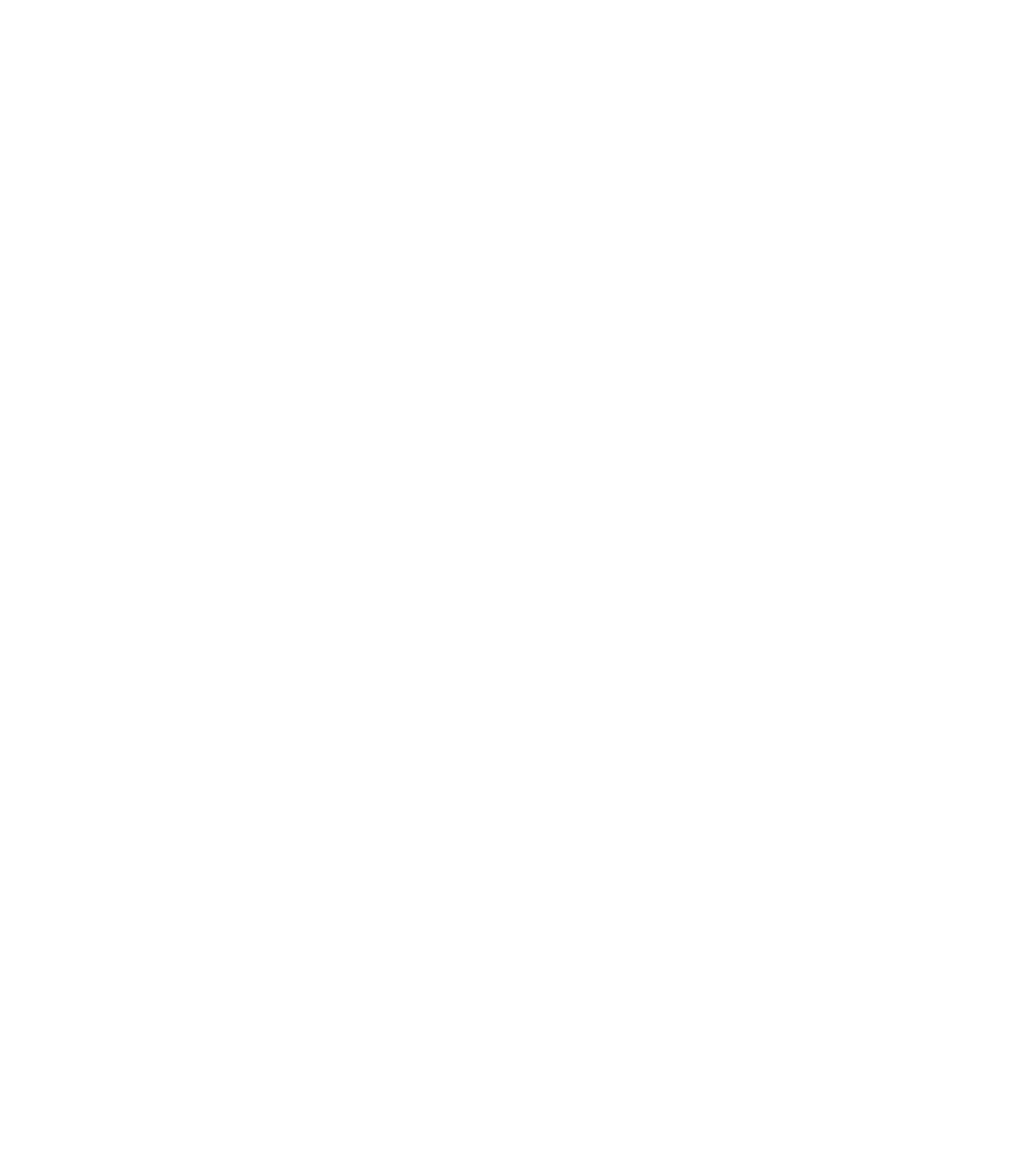
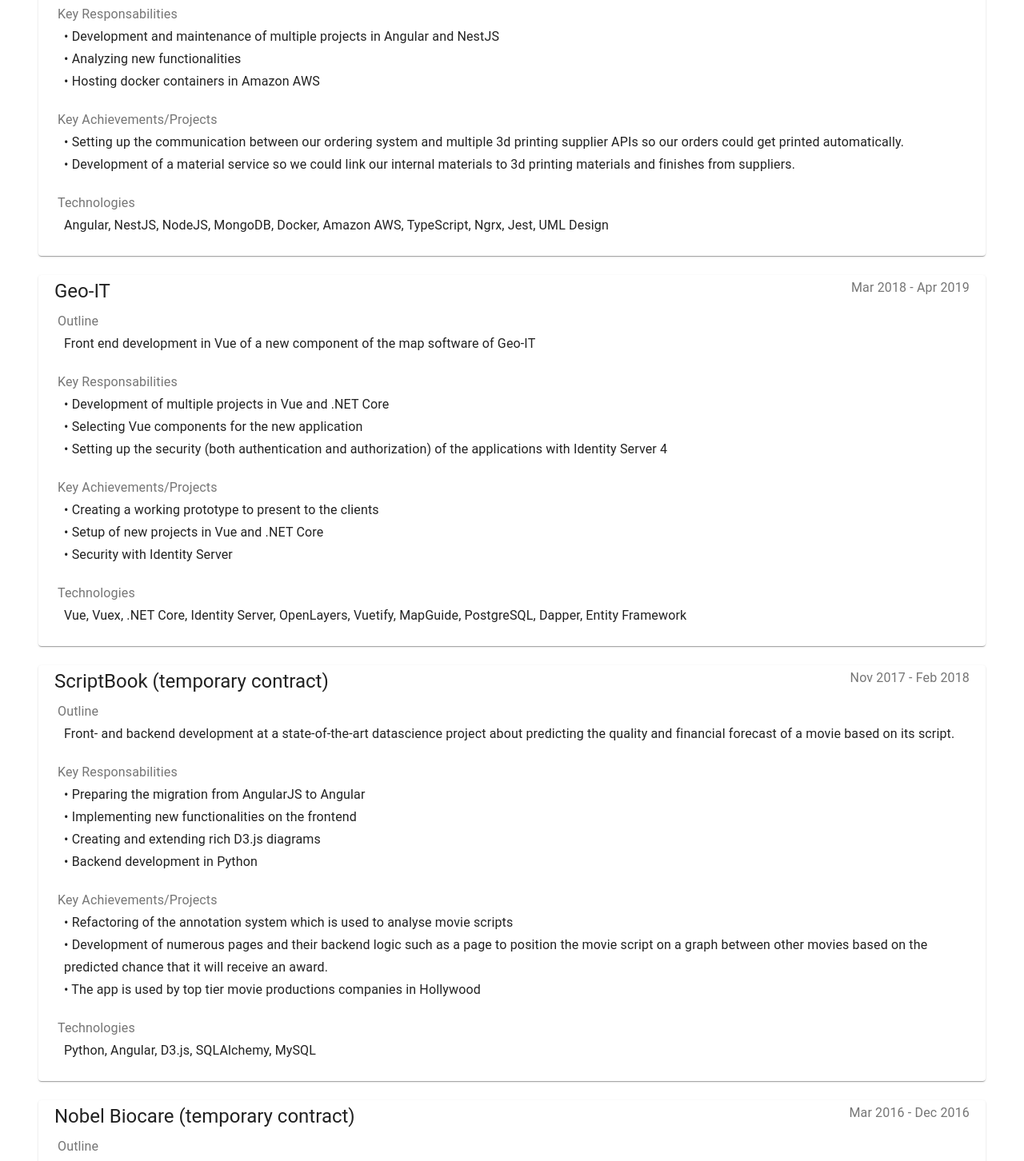
Before and after one commit to bartvanraes/cv-website-react, a React (Create React App) app: page / in a window 1280 px wide. Shown: the part 280-1732 px from the top of the page at 80% size. Before the commit the page ends 800 px from the top, so only its background shows below. Built offline with nearby package versions, Linux system fonts and the light colour scheme.

Commit message:
Workexperiences added

```diff
--- a/src/components/workExperiences/WorkExperienceItemComponent.css
+++ b/src/components/workExperiences/WorkExperienceItemComponent.css
@@ -0,0 +1,3 @@
+/*.same-line {
+    display: flex;
+}*/
--- a/src/components/workExperiences/WorkExperienceItemContainer.js
+++ b/src/components/workExperiences/WorkExperienceItemContainer.js
@@ -3,15 +3,128 @@
 import CardActions from '@material-ui/core/CardActions'
 import CardContent from '@material-ui/core/CardContent'
 import Typography from '@material-ui/core/Typography'
+import Grid from '@material-ui/core/Grid'
+import { makeStyles } from '@material-ui/core'
 
+const formatDate = (dateStr) => {
+    // couldn't quickly find a good method or library
+    const [day, month, year] = dateStr.split('/')
+    let monthName = ''
+    switch (month) {
+        case '01':
+            monthName = 'Jan'
+            break
+        case '02':
+            monthName = 'Feb'
+            break
+        case '03':
+            monthName = 'Mar'
+            break
+        case '04':
+            monthName = 'Apr'
+            break
+        case '05':
+            monthName = 'May'
+            break
+        case '06':
+            monthName = 'Jun'
+            break
+        case '07':
+            monthName = 'Jul'
+            break
+        case '08':
+            monthName = 'Aug'
+            break
+        case '09':
+            monthName = 'Sep'
+            break
+        case '10':
+            monthName = 'Oct'
+            break
+        case '11':
+            monthName = 'Nov'
+            break
+        case '12':
+            monthName = 'Dec'
+            break
+    }
+
+    console.log(month)
+    return `${monthName} ${year}`
+}
+
+const showTechnologies = techList => {
+    //return techList.map((tech) => `${tech}, `)
+    return techList.join(', ')
+}
+
+const formatCompanyName = workExperience => {
+    if (workExperience.consultancy && workExperience.consultancyCompany !== undefined) {
+        return `${workExperience.company} (consultancy via ${workExperience.consultancyCompany})`
+    }
+
+    if (workExperience.temporary) {
+        return `${workExperience.company} (temporary contract)`
+    }
+
+    return workExperience.company
+}
+
+const useStyles = makeStyles(theme => ({
+    typeographyStyleTitle: {
+        paddingLeft: theme.spacing(1),
+        paddingRight: theme.spacing(2)
+    },
+    typeographyStyleParagraph: {
+        paddingLeft: theme.spacing(2),
+        paddingRight: theme.spacing(2),
+        whiteSpace: 'pre-line'
+    }
+}))
 
 function WorkExperienceItemContainer(props) {
-    console.log(props)
+    const classes = useStyles()
     return (
         <Card>
             <CardContent>
-                <Typography>
-                    {props.item.company}
+                <Grid
+                    container
+                    justify="space-between"
+                    spacing={3}>
+                    <Typography variant="h5" className={classes.typeographyStyleParagraph}>
+                        {formatCompanyName(props.item)}
+                    </Typography>
+                    <Typography color="textSecondary" className={classes.typeographyStyleParagraph}>
+                        {formatDate(props.item.startDate)} - {formatDate(props.item.endDate)}
+                    </Typography>
+                </Grid>
+                <br />
+                <Typography color="textSecondary" variant="subtitle1" className={classes.typeographyStyleTitle}>
+                    Outline
+                </Typography>
+                <Typography variant="subtitle1" className={classes.typeographyStyleParagraph}>
+                    {props.item.outline}
+                </Typography>
+                <br />
+                <Typography color="textSecondary" variant="subtitle1" className={classes.typeographyStyleTitle}>
+                    Key Responsabilities
+                </Typography>
+                <Typography variant="subtitle1" className={classes.typeographyStyleParagraph}>
+                    {props.item.responsabilities}
+                </Typography>
+                <br />
+                <Typography color="textSecondary" variant="subtitle1" className={classes.typeographyStyleTitle}>
+                    Key Achievements/Projects
+                </Typography>
+                <Typography variant="subtitle1" className={classes.typeographyStyleParagraph}>
+                    {props.item.projects}
+                </Typography>
+                <br />
+                <Typography color="textSecondary" variant="subtitle1" className={classes.typeographyStyleTitle}>
+                    Technologies
+                </Typography>
+                <Typography variant="subtitle1" className={classes.typeographyStyleParagraph}>
+                    {showTechnologies(props.item.skills)}
                 </Typography>
             </CardContent>
         </Card>
--- a/src/components/workExperiences/WorkExperienceOverviewContainer.js
+++ b/src/components/workExperiences/WorkExperienceOverviewContainer.js
@@ -20,7 +20,7 @@
 const showWorkExperiences = (workExperiences) => {
     console.log('showWorkExperiences')
     console.log(workExperiences)
-    return workExperiences.map((work) => <Grid item xs={3} key={work.startDate}><WorkExperienceItem key={work.startDate} item={work}></WorkExperienceItem></Grid>)
+    return workExperiences.map((work) => <Grid item xs={12} key={work.startDate}><WorkExperienceItem key={work.startDate} item={work}></WorkExperienceItem></Grid>)
 }
 
 function WorkExperienceOverviewContainer(props) {
--- a/src/data/workExperienceData.js
+++ b/src/data/workExperienceData.js
@@ -4,32 +4,32 @@
         location: 'Antwerp',
         position: 'Angular/Nest.js Developer',
         startDate: '01/04/2019',
-        endDate: '01/01/2020',
+        endDate: '27/01/2020',
         temporary: false,
         consultancy: false,
         outline: 'Full stack development in Angular, NestJs (nodejs) and Typescript for multiple projects related to 3D printing.',
-        responsabilities: `Development and maintenance of multiple projects in Angular and NestJS
-        Analyzing new functionalities
-        Hosting docker containers in Amazon AWS`,
-        projects: `Setting up the communication between our ordering system and multiple 3d printing supplier APIs so our orders could get printed automatically.
-        Development of a material service so we could link our internal materials to 3d printing materials and finishes from suppliers.`,
-        skills: ['Angular', 'NestJS', 'NodeJS', 'MongoDB', 'Docker', 'Amazon AWS', 'TypeScript', 'Ngrx', 'Jest']
+        responsabilities: `• Development and maintenance of multiple projects in Angular and NestJS
+        • Analyzing new functionalities
+        • Hosting docker containers in Amazon AWS`,
+        projects: `• Setting up the communication between our ordering system and multiple 3d printing supplier APIs so our orders could get printed automatically.
+        • Development of a material service so we could link our internal materials to 3d printing materials and finishes from suppliers.`,
+        skills: ['Angular', 'NestJS', 'NodeJS', 'MongoDB', 'Docker', 'Amazon AWS', 'TypeScript', 'Ngrx', 'Jest', 'UML Design']
     },
     {
         company: 'Geo-IT',
         location: 'Antwerp',
         position: 'Vue/.NET Developer',
         startDate: '01/03/2018',
-        endDate: '01/04/2019',
+        endDate: '30/04/2019',
         temporary: false,
         consultancy: false,
         outline: 'Front end development in Vue of a new component of the map software of Geo-IT',
-        responsabilities: `Development of multiple projects in Vue and .NET Core
-        Selecting Vue components for the new application
-        Setting up the security (both authentication and authorization) of the applications with Identity Server 4`,
-        projects: `Creating a working prototype to present to the clients
-        Setup of new projects in Vue and .NET Core
-        Security with Identity Server`,
+        responsabilities: `• Development of multiple projects in Vue and .NET Core
+        • Selecting Vue components for the new application
+        • Setting up the security (both authentication and authorization) of the applications with Identity Server 4`,
+        projects: `• Creating a working prototype to present to the clients
+        • Setup of new projects in Vue and .NET Core
+        • Security with Identity Server`,
         skills: ['Vue', 'Vuex', '.NET Core', 'Identity Server', 'OpenLayers', 'Vuetify', 'MapGuide', 'PostgreSQL', 'Dapper', 'Entity Framework']
     },
     {
@@ -37,18 +37,100 @@
         location: 'Antwerp',
         position: 'Python Developer',
         startDate: '01/11/2017',
-        endDate: '01/02/2018',
+        endDate: '28/02/2018',
         temporary: true,
         consultancy: false,
         outline: `Front- and backend development at a state-of-the-art datascience project about predicting the quality and financial forecast of a movie based on its script.`,
-        responsabilities: `Preparing the migration from AngularJS to Angular
-        Implementing new functionalities on the frontend
-        Creating and extending rich D3.js diagrams
-        Backend development in Python`,
-        projects: `Refactoring of the annotation system which is used to analyse movie scripts
-        Development of numerous pages and their backend logic such as a page to position the movie script on a graph between other movies based on the predicted chance that it will receive an award.
-        The app is used by top tier movie productions companies in Hollywood`,
+        responsabilities: `• Preparing the migration from AngularJS to Angular
+        • Implementing new functionalities on the frontend
+        • Creating and extending rich D3.js diagrams
+        • Backend development in Python`,
+        projects: `• Refactoring of the annotation system which is used to analyse movie scripts
+        • Development of numerous pages and their backend logic such as a page to position the movie script on a graph between other movies based on the predicted chance that it will receive an award.
+        • The app is used by top tier movie productions companies in Hollywood`,
         skills: ['Python', 'Angular', 'D3.js', 'SQLAlchemy', 'MySQL']
+    },
+    {
+        company: 'Nobel Biocare',
+        location: 'Mechelen',
+        position: '.NET Developer',
+        startDate: '01/03/2016',
+        endDate: '31/12/2016',
+        temporary: true,
+        consultancy: false,
+        outline: `Development according to the scrum guidelines of Puls, a licensing and versioning platform to support Nobel Biocare's dental solutions.
+        I was also in charge of setting up a new project in Angular 2`,
+        responsabilities: `• Implementing new functionality in an ASP.NET MVC project
+        • Writing unit- and integration tests
+        • Bugfixing`,
+        projects: `• Setting up a new project in Angular 2`,
+        skills: ['.NET', 'Angular', 'ASP.NET MVC', 'WPF', 'jQuery', 'nHibernate']
+    },
+    {
+        company: 'Multiple interim projects via Accent Jobs',
+        location: '',
+        position: '.NET Developer',
+        startDate: '01/09/2014',
+        endDate: '30/06/2015',
+        temporary: true,
+        consultancy: true,
+        outline: `Development of projects for multiple clients in .NET via Accent Jobs
+        Some of the clients were Kenze, BPM Software, iCUE Consulting and Farmad`,
+        responsabilities: `• Development in different technological environments such as ASP.NET MVC 5, AngularJS and Winforms
+        • Development of a working prototype
+        • Refactoring of existing webpages with performance issues
+        • Bugfixing`,
+        projects: `• Farmad: Development of a prototype of their new application for the Farma 2014 expo
+        • Kenze: Front end development in ASP.NET MVC for a project about parking spots
+        • BPM Software: Development in AngularJS of a room rental application`,
+        skills: ['.NET', 'AngularJS', 'ASP.NET MVC', 'WPF', 'jQuery', 'Entity Framework', 'Kendo-ui', 'Rest API', 'DevExpress Controls', 'DevExpress XPO', 'Firebird']
+    },
+    {
+        company: 'Experteam',
+        location: 'Antwerpen',
+        position: '.NET Developer',
+        startDate: '01/01/2013',
+        endDate: '01/09/2014',
+        temporary: false,
+        consultancy: true,
+        outline: `Development in team of a fare and customer module in WPF and .NET 4.0 as part of the Mobiguider project for Prodata and De Lijn.`,
+        responsabilities: `• Development in .NET and WPF
+        • Writing unit-, acceptation- and UI tests in nUnit, Specflow and Gherkin
+        • Creating technical analysis documentation`,
+        projects: 'Mobiguider, a big project for Prodata and De Lijn',
+        skills: ['.NET', 'WPF', 'nUnit', 'Oracle', 'SQL Server', 'UML Design', 'SpecFlow', 'Gherkin']
+    },
+    {
+        company: 'Acerta',
+        location: 'Wilrijk',
+        position: '.NET Consultant',
+        startDate: '01/11/2011',
+        endDate: '01/08/2012',
+        temporary: false,
+        consultancy: true,
+        consultancyCompany: '3D-ICT',
+        outline: `Development of ULNV application for Acerta as a consultant`,
+        responsabilities: `• Development of ULNV application according to the scrum methodology in team of 6 developers and 2 testers.
+        • New functionality is developed in C# (.NET 3.5) based on User Stories created by the analists
+        • Writing Unit tests in MS Test, bugfixing and managing test data for the test team.`,
+        projects: 'ULNV',
+        skills: ['.NET', 'Javascript', 'SQL Server', 'jQuery']
+    },
+    {
+        company: 'Brainsolutions',
+        location: 'Edegem',
+        position: '.NET Developer',
+        startDate: '01/02/2010',
+        endDate: '01/07/2011',
+        temporary: false,
+        consultancy: true,
+        outline: `Development of multiple projects in .NET and Kentico CMS`,
+        responsabilities: `• Development and maintenance of .NET projects.
+        • Creating technical analysis for new projects.
+        • Creating new websites with Kentico CMS`,
+        projects: `• RentInParis
+        • A project for 'De Orde van Franstalige Advocaten'`,
+        skills: ['.NET', 'ASP.NET MVC', 'nHibernate', 'LINQ', 'jQuery', 'Visual Studio', 'SQL Server', 'Kentico CMS', 'Redgate SQL Compare', 'nUnit']
     }
 ]
 
```
